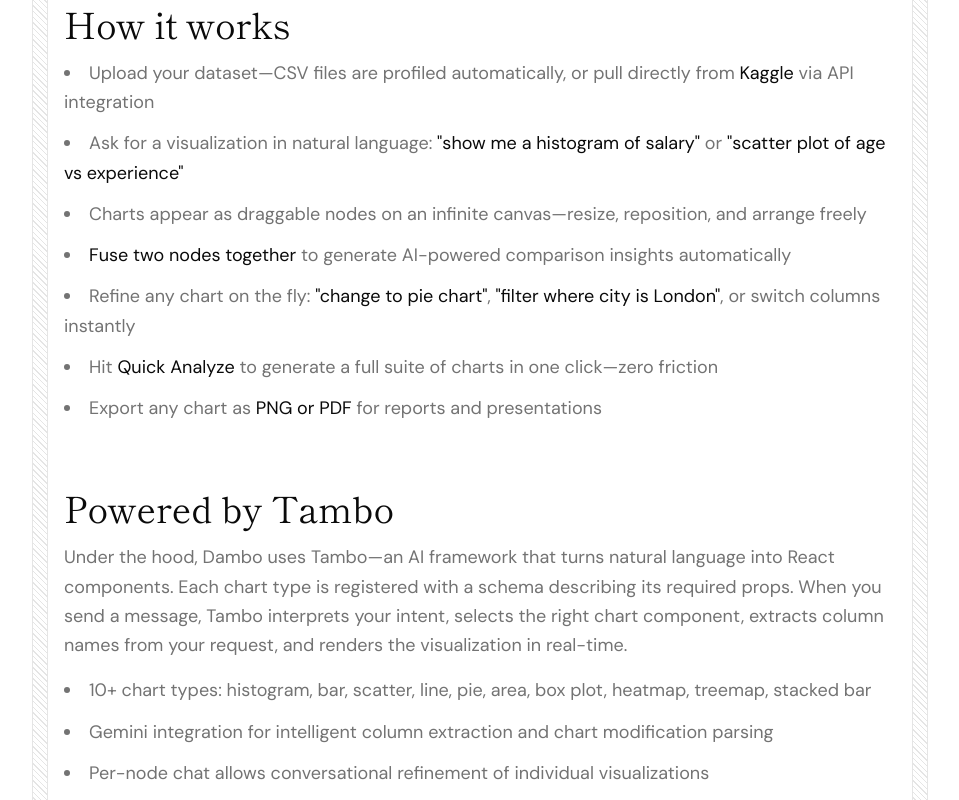
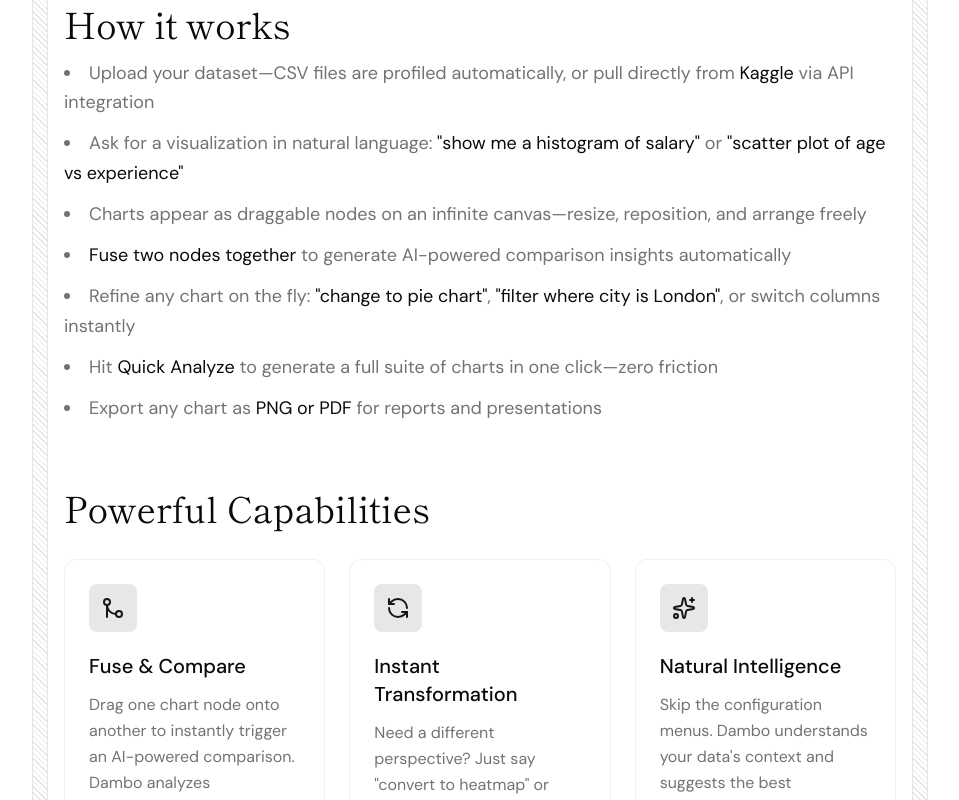
Before and after one commit to kymibuilds/dambo, a Next.js app: page / in a window 1280 px wide. Shown: the part 2000-2800 px from the top of the page, without its empty margins (160-1119 px from the left). Built offline with nearby package versions, Linux system fonts and the light colour scheme; no server answers; what @tambo-ai/react would draw is missing.

Commit message:
feat(landing): add powerful capabilities section highlighting fuse and transform

```diff
--- a/src/app/page.tsx
+++ b/src/app/page.tsx
@@ -1,7 +1,7 @@
 import Image from "next/image";
 import { Button } from "@/components/ui/button";
 import Link from "next/link";
-import { ArrowRight, ArrowUpRight, ArrowDown, Github } from "lucide-react";
+import { ArrowRight, ArrowUpRight, ArrowDown, Github, GitMerge, Sparkles, RefreshCcw } from "lucide-react";
 import {
   VideoPlayer,
   VideoPlayerContent,
@@ -251,6 +251,44 @@
             {/* Powered by Tambo */}
             <div className="flex flex-col gap-4">
               <h2 className="text-3xl md:text-4xl font-normal" style={{ fontFamily: 'var(--font-shippori)' }}>
+                Powerful Capabilities
+              </h2>
+              <div className="grid grid-cols-1 md:grid-cols-3 gap-6 pt-4">
+                <div className="flex flex-col gap-3 p-6 border border-border/50 rounded-xl bg-card/50 hover:bg-card hover:border-border transition-colors group">
+                  <div className="h-12 w-12 flex items-center justify-center rounded-lg bg-primary/10 text-primary mb-2 group-hover:scale-110 transition-transform">
+                    <GitMerge className="size-6" />
+                  </div>
+                  <h3 className="font-medium text-xl">Fuse & Compare</h3>
+                  <p className="text-muted-foreground leading-relaxed">
+                    Drag one chart node onto another to instantly trigger an AI-powered comparison. Dambo analyzes distinctions and highlights key insights automatically.
+                  </p>
+                </div>
+
+                <div className="flex flex-col gap-3 p-6 border border-border/50 rounded-xl bg-card/50 hover:bg-card hover:border-border transition-colors group">
+                  <div className="h-12 w-12 flex items-center justify-center rounded-lg bg-primary/10 text-primary mb-2 group-hover:scale-110 transition-transform">
+                    <RefreshCcw className="size-6" />
+                  </div>
+                  <h3 className="font-medium text-xl">Instant Transformation</h3>
+                  <p className="text-muted-foreground leading-relaxed">
+                    Need a different perspective? Just say "convert to heatmap" or "show as list". The data remains, but the visualization adapts to your needs instantly.
+                  </p>
+                </div>
+
+                <div className="flex flex-col gap-3 p-6 border border-border/50 rounded-xl bg-card/50 hover:bg-card hover:border-border transition-colors group">
+                  <div className="h-12 w-12 flex items-center justify-center rounded-lg bg-primary/10 text-primary mb-2 group-hover:scale-110 transition-transform">
+                    <Sparkles className="size-6" />
+                  </div>
+                  <h3 className="font-medium text-xl">Natural Intelligence</h3>
+                  <p className="text-muted-foreground leading-relaxed">
+                    Skip the configuration menus. Dambo understands your data's context and suggests the best visualizations based on your plain English queries.
+                  </p>
+                </div>
+              </div>
+            </div>
+
+            {/* Powered by Tambo */}
+            <div className="flex flex-col gap-4">
+              <h2 className="text-3xl md:text-4xl font-normal" style={{ fontFamily: 'var(--font-shippori)' }}>
                 Powered by Tambo
               </h2>
               <p className="text-muted-foreground text-lg leading-relaxed">
```
